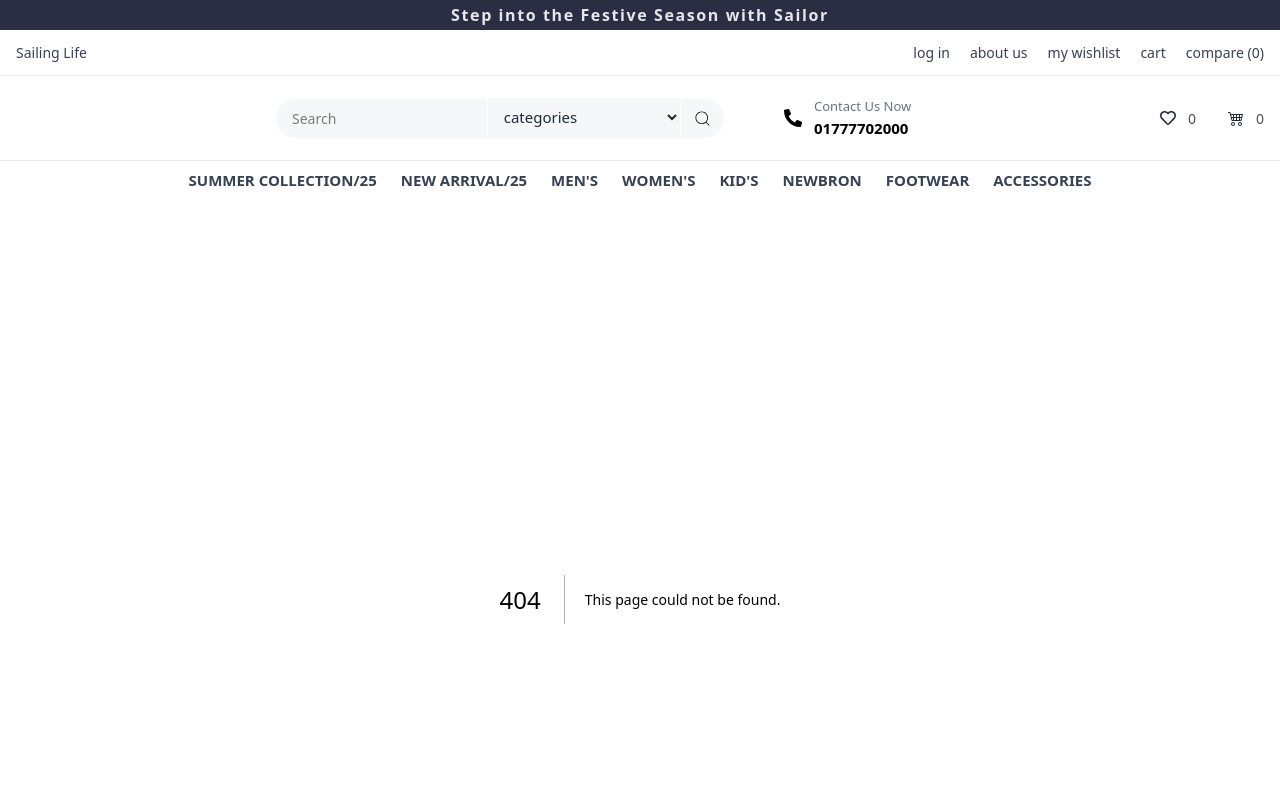
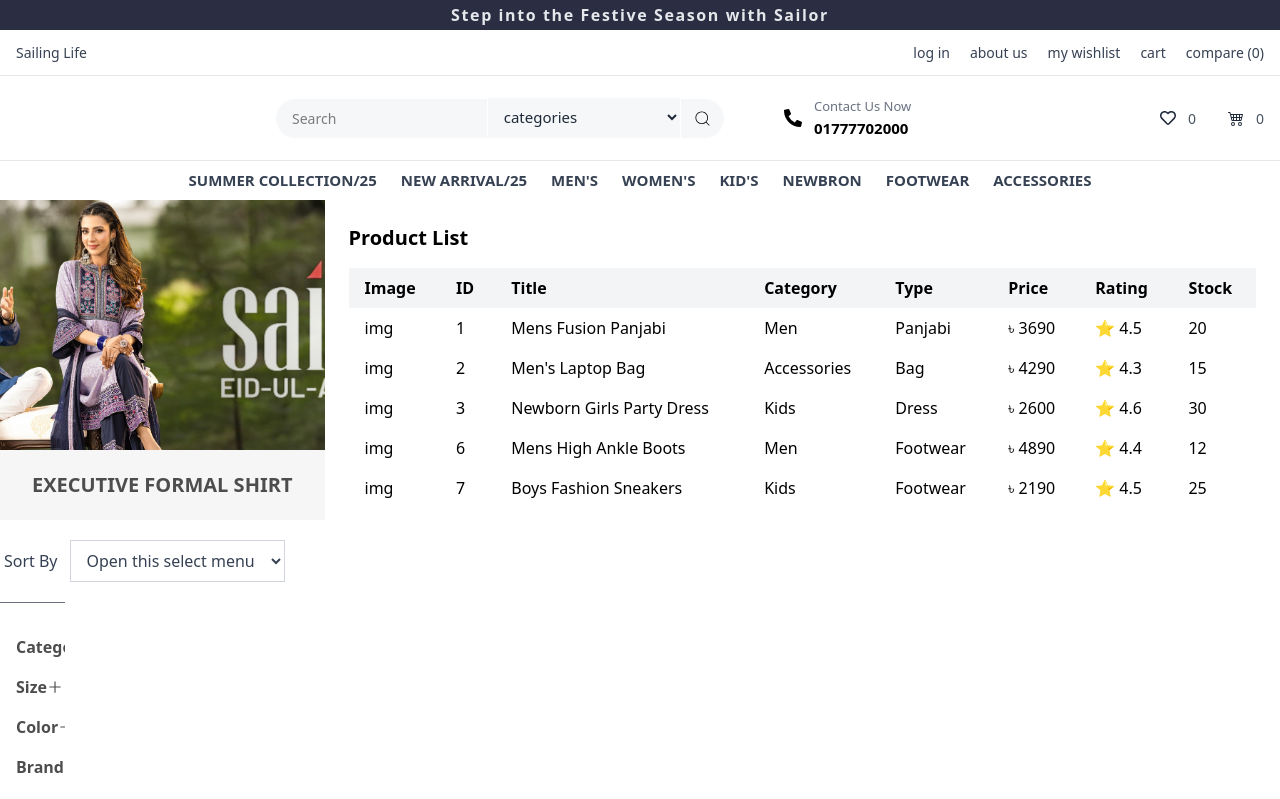
Before and after one commit to ahamedasif07/seilor-project, a Next.js app: page /new-arrivle/shirt/knit-dress-shirt in a window 1280 px wide. Before the commit this address had no page. Shown: the top 799 px of the page. Built offline with nearby package versions, Linux system fonts and the light colour scheme.

Commit message:
eslint fixx

```diff
--- a/eslint.config.mjs
+++ b/eslint.config.mjs
@@ -1,14 +1,12 @@
-import { dirname } from "path";
-import { fileURLToPath } from "url";
-import { FlatCompat } from "@eslint/eslintrc";
-
-const __filename = fileURLToPath(import.meta.url);
-const __dirname = dirname(__filename);
-
-const compat = new FlatCompat({
-  baseDirectory: __dirname,
-});
-
-const eslintConfig = [...compat.extends("next/core-web-vitals")];
+const eslintConfig = [
+  ...compat.extends("next/core-web-vitals"),
+  {
+    rules: {
+      "no-unused-vars": "warn",
+      "react/no-unescaped-entities": "off",
+      "@next/next/no-img-element": "off",
+    },
+  },
+];
 
 export default eslintConfig;
--- /dev/null
+++ b/src/app/new-arrivle/shirt/knit-dress-shirt/page.js
@@ -0,0 +1,95 @@
+import React from "react";
+import PageSideBar from "@/components/pageSideBar/PageSideBar";
+import Image from "next/image";
+
+const FashionFormalShirt = () => {
+  const data = [
+    {
+      id: 1,
+      title: "Mens Fusion Panjabi",
+      category: "Men",
+      type: "Panjabi",
+      priceBdt: 3690,
+      rating: 4.5,
+      stock: 20,
+    },
+    {
+      id: 2,
+      title: "Men's Laptop Bag",
+      category: "Accessories",
+      type: "Bag",
+      priceBdt: 4290,
+      rating: 4.3,
+      stock: 15,
+    },
+    {
+      id: 3,
+      title: "Newborn Girls Party Dress",
+      category: "Kids",
+      type: "Dress",
+      priceBdt: 2600,
+      rating: 4.6,
+      stock: 30,
+    },
+    {
+      id: 6,
+      title: "Mens High Ankle Boots",
+      category: "Men",
+      type: "Footwear",
+      priceBdt: 4890,
+      rating: 4.4,
+      stock: 12,
+    },
+    {
+      id: 7,
+      title: "Boys Fashion Sneakers",
+      category: "Kids",
+      type: "Footwear",
+      priceBdt: 2190,
+      rating: 4.5,
+      stock: 25,
+    },
+  ];
+
+  return (
+    <div className="flex">
+      {/* Sidebar */}
+      <PageSideBar category="Executive Formal Shirt" />
+
+      {/* Table */}
+      <div className="flex-1 p-6">
+        <h1 className="text-xl font-bold mb-4">Product List</h1>
+        <table className="w-full border-collapse border-none border-gray-300 text-left">
+          <thead>
+            <tr className="bg-gray-100">
+              <th className="border border-none px-4 py-2">Image</th>
+              <th className="border border-none px-4 py-2">ID</th>
+              <th className="border border-none px-4 py-2">Title</th>
+              <th className="border border-none px-4 py-2">Category</th>
+              <th className="border border-none px-4 py-2">Type</th>
+              <th className="border border-none px-4 py-2">Price</th>
+              <th className="border border-none px-4 py-2">Rating</th>
+              <th className="border border-none px-4 py-2">Stock</th>
+            </tr>
+          </thead>
+          <tbody>
+            {data.map((item) => (
+              <tr key={item.id} className="hover:bg-gray-50">
+                <td className="border-none border-gray-300 px-4 py-2">img</td>
+                <td className=" -gray-300 px-4 py-2">{item.id}</td>
+                <td className=" -gray-300 px-4 py-2">{item.title}</td>
+                <td className=" -gray-300 px-4 py-2">{item.category}</td>
+                <td className=" -gray-300 px-4 py-2">{item.type}</td>
+                <td className=" -gray-300 px-4 py-2">৳ {item.priceBdt}</td>
+                <td className=" -gray-300 px-4 py-2">⭐ {item.rating}</td>
+                <td className=" -gray-300 px-4 py-2">{item.stock}</td>
+              </tr>
+            ))}
+          </tbody>
+        </table>
+      </div>
+    </div>
+  );
+};
+
+export default FashionFormalShirt;
--- a/src/components/NavBar/BottomNav.js
+++ b/src/components/NavBar/BottomNav.js
@@ -184,7 +184,7 @@ const BottomNav = () => {
                           </Link>
                         </li>
                         <li className="list-none mb-2 text-left cursor-pointer uppercase text-[12px] font-semibold hover:text-red-600 hover:translate-x-1 transition-transform duration-200">
-                          <Link href="/men/shirt/knit-dress-shirt">
+                          <Link href="/new-arrivle/shirt/knit-dress-shirt">
                             KNIT DRESS SHIRT
                           </Link>
                         </li>
```
Also changed, not shown: 1 other file (tests, documents, lock files or other folders).
